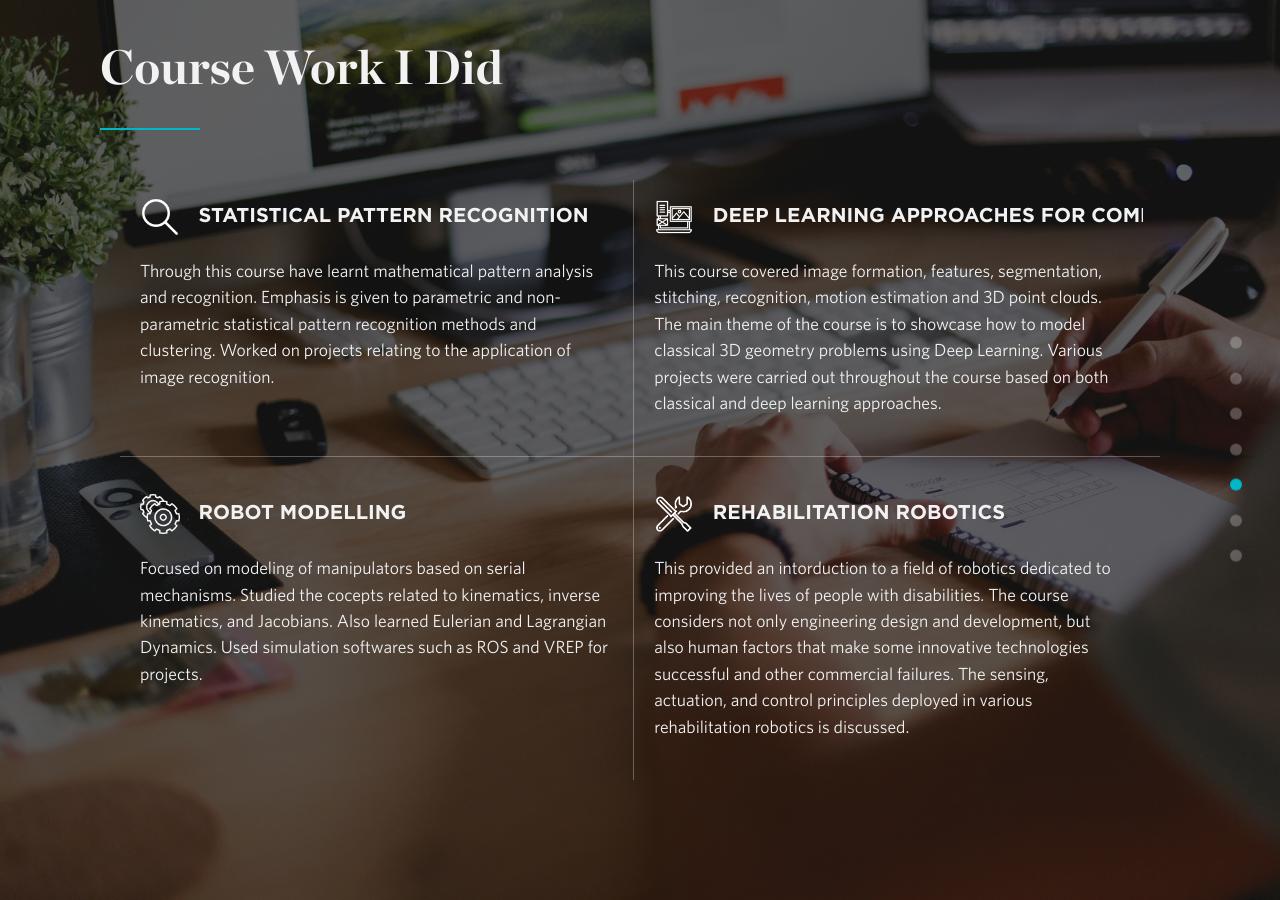
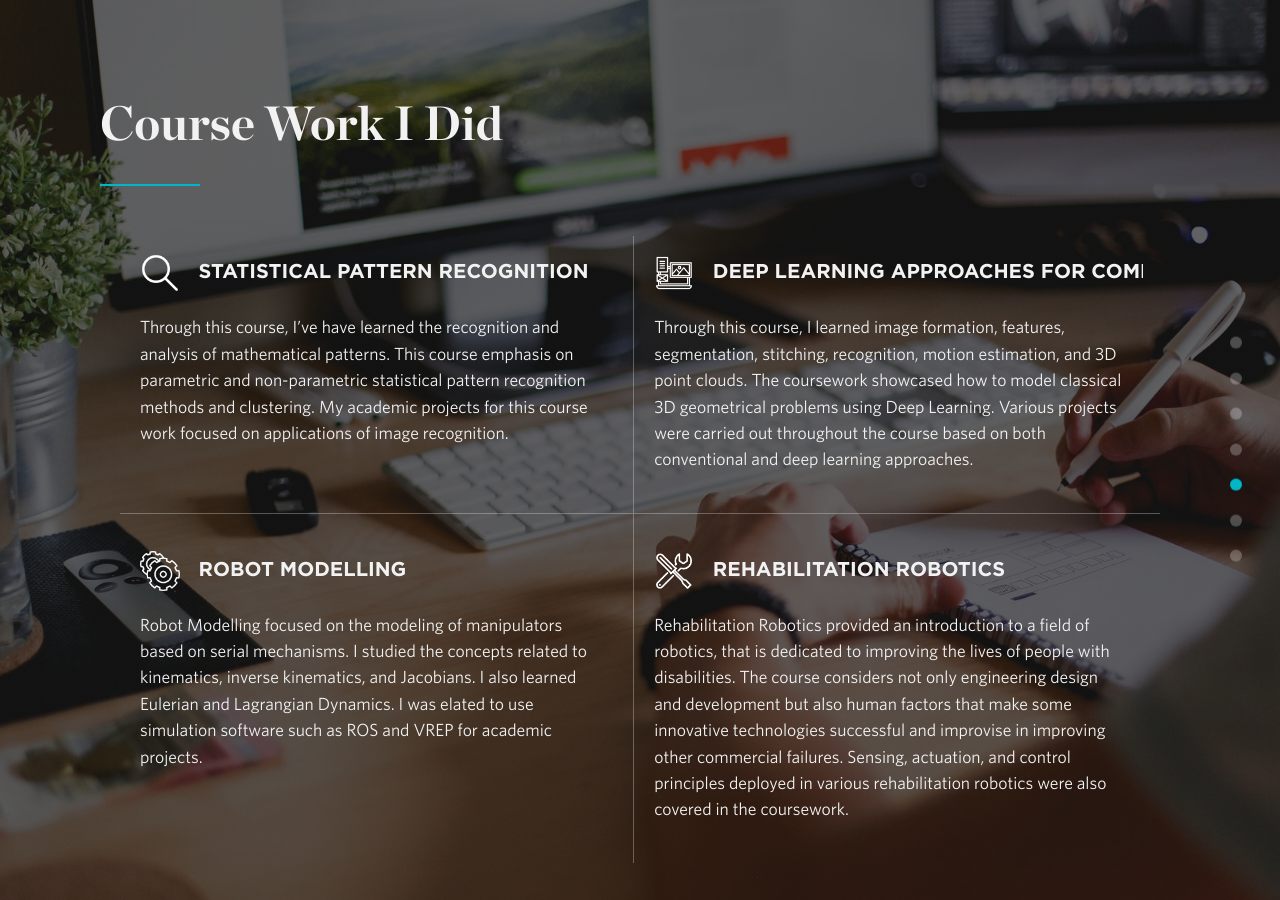
Before and after one commit to sgteja/trailsite.github.io, a Jekyll site: the page built from index.html, in a window 1280 px wide and 900 px high, scrolled down 3692 px. Built offline with Jekyll 4.4.1, drawn with Linux system fonts in a browser that asks for light colours; nearby versions of some CDN libraries; some of the changed text lies outside the part shown.

Commit message:
Grammar and spell check

```diff
--- a/_data/services.yml
+++ b/_data/services.yml
@@ -2,18 +2,18 @@
   services:
     - heading: Statistical Pattern Recognition
       sprite: webdev
-      text: Through this course have learnt mathematical pattern analysis and recognition. Emphasis is given to parametric and non-parametric statistical pattern recognition methods and clustering. Worked on projects relating to the application of image recognition.
+      text: Through this course, I’ve have learned the recognition and analysis of mathematical patterns. This course emphasis on parametric and non-parametric statistical pattern recognition methods and clustering. My academic projects for this course work focused on applications of image recognition.
 
     - heading: Deep Learning Approaches for Computer Vision
       sprite: ui
-      text: This course covered image formation, features, segmentation, stitching, recognition, motion estimation and 3D point clouds. The main theme of the course is to showcase how to model classical 3D geometry problems using Deep Learning. Various projects were carried out throughout the course based on both classical and deep learning approaches.
+      text: Through this course, I learned image formation, features, segmentation, stitching, recognition, motion estimation, and 3D point clouds. The coursework showcased how to model classical 3D geometrical problems using Deep Learning. Various projects were carried out throughout the course based on both conventional and deep learning approaches.
 
 - row: row2
   services:
     - heading: Robot Modelling
       sprite: xd
-      text: Focused on modeling of manipulators based on serial mechanisms. Studied the cocepts related to kinematics, inverse kinematics, and Jacobians. Also learned Eulerian and Lagrangian Dynamics. Used simulation softwares such as ROS and VREP for projects.
+      text: Robot Modelling focused on the modeling of manipulators based on serial mechanisms. I studied the concepts related to kinematics, inverse kinematics, and Jacobians. I also learned Eulerian and Lagrangian Dynamics. I was elated to use simulation software such as ROS and VREP for academic projects.
 
     - heading: Rehabilitation Robotics
       sprite: wit
-      text: This provided an intorduction to a field of robotics dedicated to improving the lives of people with disabilities. The course considers not only engineering design and development, but also human factors that make some innovative technologies successful and other commercial failures. The sensing, actuation, and control principles deployed in various rehabilitation robotics is discussed.
+      text: Rehabilitation Robotics provided an introduction to a field of robotics, that is dedicated to improving the lives of people with disabilities. The course considers not only engineering design and development but also human factors that make some innovative technologies successful and improvise in improving other commercial failures. Sensing, actuation, and control principles deployed in various rehabilitation robotics were also covered in the coursework.
--- a/_includes/about.html
+++ b/_includes/about.html
@@ -2,14 +2,14 @@
   <div class="section-wrapper">
     <div class="fade-in">
       <h1 class="section-heading">Hey, I'm Teja.</h1>
-      <h3 class="section-subheading">I'm an enthusiast in the field of machine learning and artificial intelligence. Interested in solving vision or image related problems with machine learning and artificial intelligence.</h3>
+      <h3 class="section-subheading">I'm an enthusiast in the field of machine learning and artificial intelligence. What interests me is stimulating problems that require computer vision or image-related methodologies using machine learning and artificial intelligence concepts.</h3>
       <span class="divider"></span>
       <div class="about-wrapper">
         <img class="headshot" src="img/headshot.jpg" alt="headshot">
         <div class="about-text-wrapper">
-          <p class="about-text"><strong>I'm a graduate student at University of Maryland,</strong> College Park studying M.Eng in Robotics. I am interested in working on the applications of machine learning and artificial intelligence. I have experience working on image processing algorithms both the classical and the deep learning methods.</p>
-          <p class="about-text">I am highly motivated and proactive at developing my knowledge and experiencing new things. Over the past year, I have been into Machine Learning and Artificial Intelligence. It amazed me and so most of my course work has been in relation to that. I cannot put into words how excited I am about the application of machine learning and AI in various fields and the ways in which it can imporve.</p>
-          <p class="about-text"><strong>When I'm not in front of a computer screen,</strong> I'm probably travelling, cooking, or playing sports.</p>
+          <p class="about-text"><strong>I'm a graduate student of M.Eng. in Robotics at the University of Maryland, College Park.</strong> I am interested in working on the applications of machine learning and artificial intelligence. I have experience with working on image processing algorithms, both the classical and the deep learning methods.</p>
+          <p class="about-text">I am highly motivated and proactive at developing my knowledge and in advancing my experience. Over the past year, I have dived my expertise in the pool of Machine Learning and Artificial Intelligence. Since I find these concepts extremely inquisitive, most of my course work is related to this field. I cannot put into words how excited I am about the application of robotics in various areas and how it can improve the world around us.</p>
+          <p class="about-text"><strong>When I'm not in front of a computer screen dipped into robotics,</strong> I'm probably traveling, cooking, or playing sports.</p>
         </div>
       </div>
     </div>
```
Also changed, not shown: _data/portfolio.yml (+8 -8 lines).
